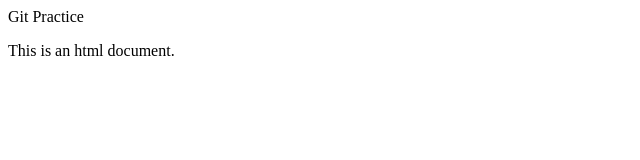
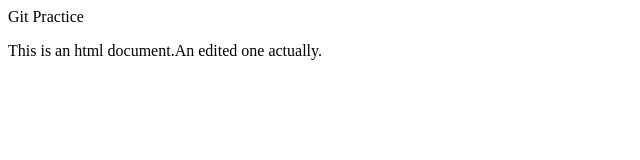
Before and after one commit to nouraiztee/gitpractice, a plain HTML site: page index.html in a window 1280 px wide. Shown: the whole page, without its empty margins (0-640 px from the left). Drawn offline with Linux system fonts and the light colour scheme.

Commit message:
Update index.html

```diff
--- a/index.html
+++ b/index.html
@@ -2,6 +2,6 @@
 <html>
     <head>Git Practice</head>
     <body>
-        <p>This is an html document.</p>
+        <p>This is an html document.An edited one actually.</p>
     </body>
 </html>
```
